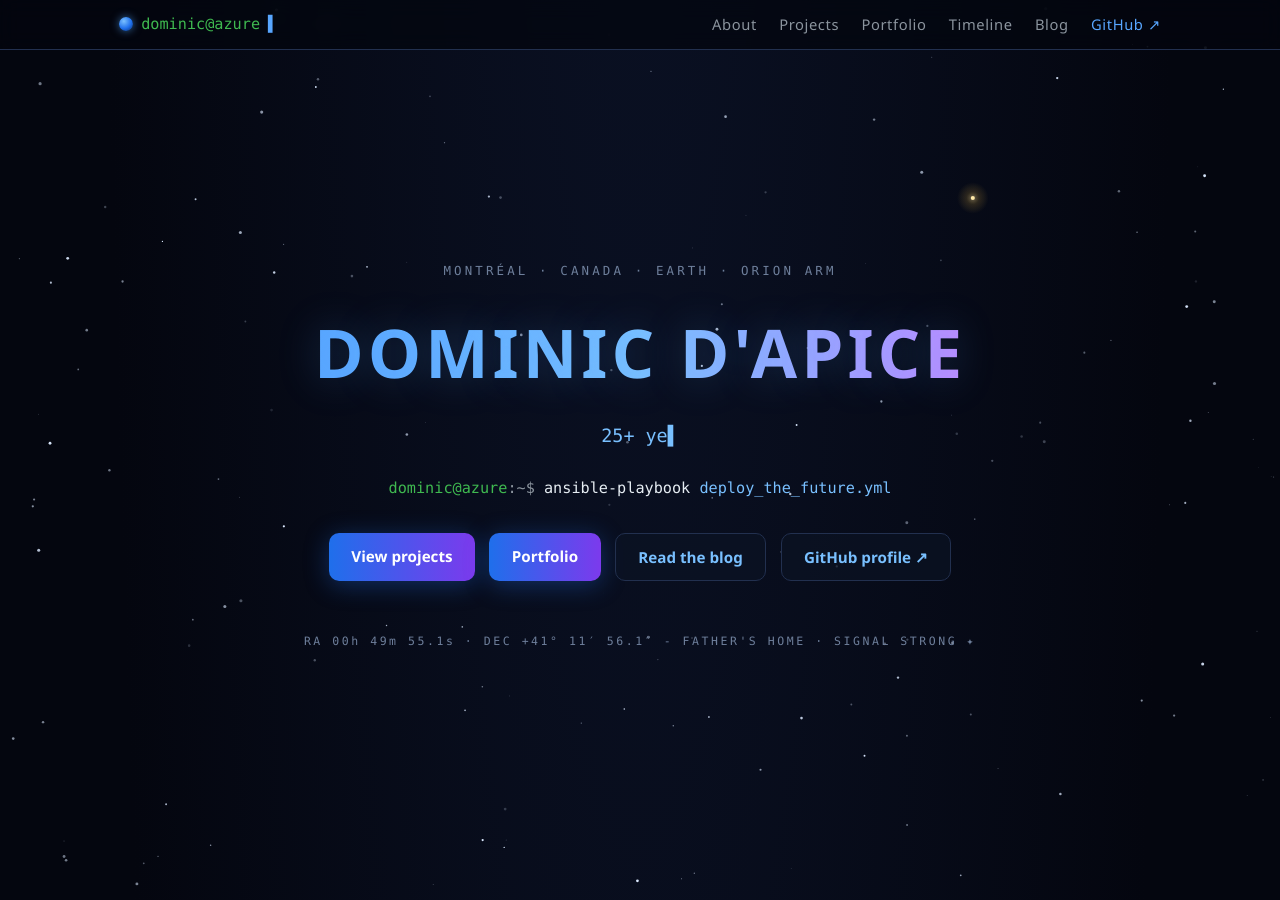
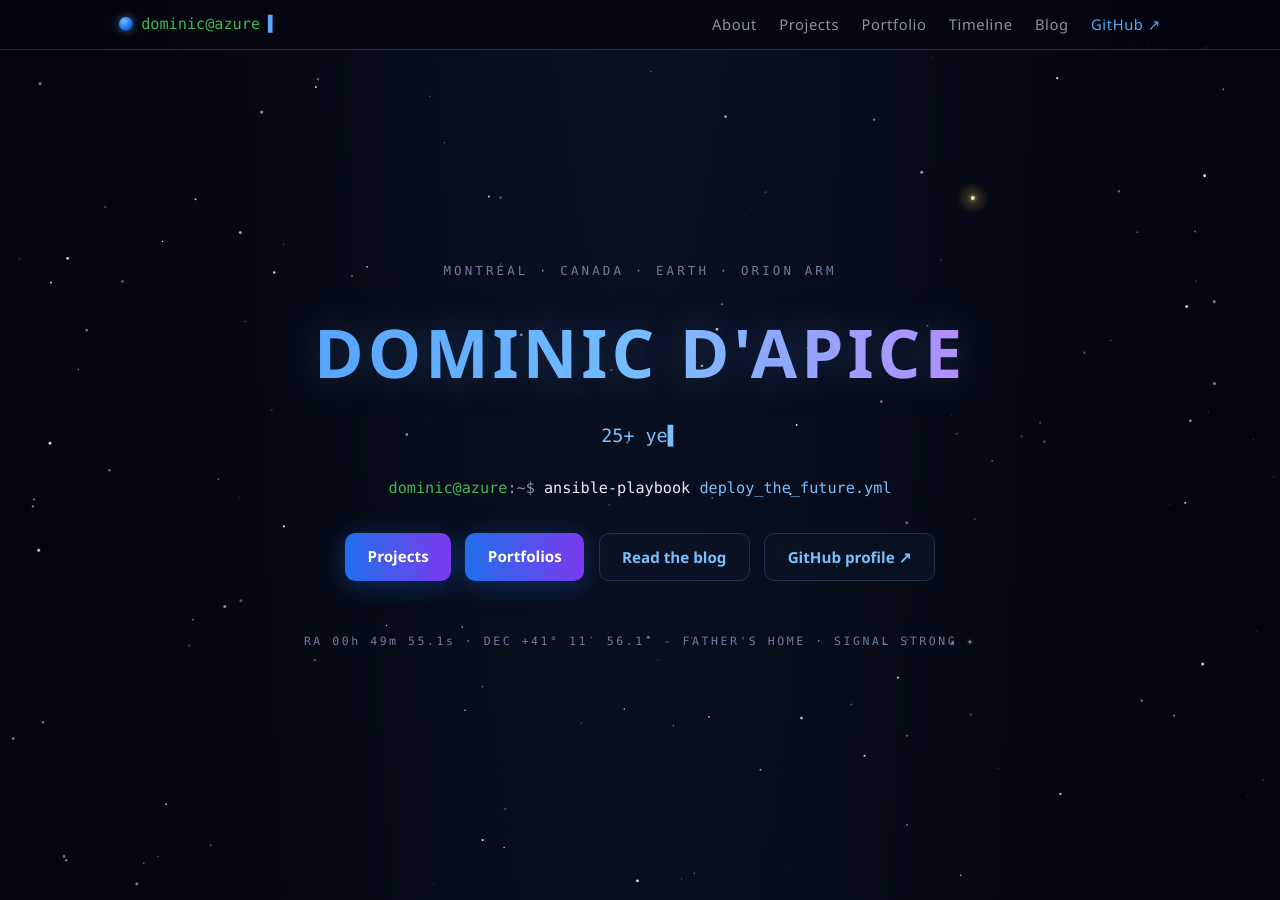
Before and after one commit to dapiced/dapiced.github.io, a Jekyll site: the page built from index.html, in a window 1280 px wide and 900 px high. Built offline with Jekyll 4.4.1, drawn with Linux system fonts in a browser that asks for light colours.

Commit message:
Update button labels in index.html

```diff
--- a/index.html
+++ b/index.html
@@ -15,8 +15,8 @@ description: >-
     <span class="u">dominic@azure</span>:~$ <span class="c">ansible-playbook</span> <span class="f">deploy_the_future.yml</span>
   </p>
   <div class="hero-cta">
-    <a class="btn btn-primary" href="#projects">View projects</a>
-    <a class="btn btn-primary" href="/portfolio/">Portfolio</a>
+    <a class="btn btn-primary" href="#projects">Projects</a>
+    <a class="btn btn-primary" href="/portfolio/">Portfolios</a>
     <a class="btn btn-ghost" href="/blog/">Read the blog</a>
     <a class="btn btn-ghost" href="https://github.com/dapiced" target="_blank" rel="noopener">GitHub profile ↗</a>
   </div>
```
